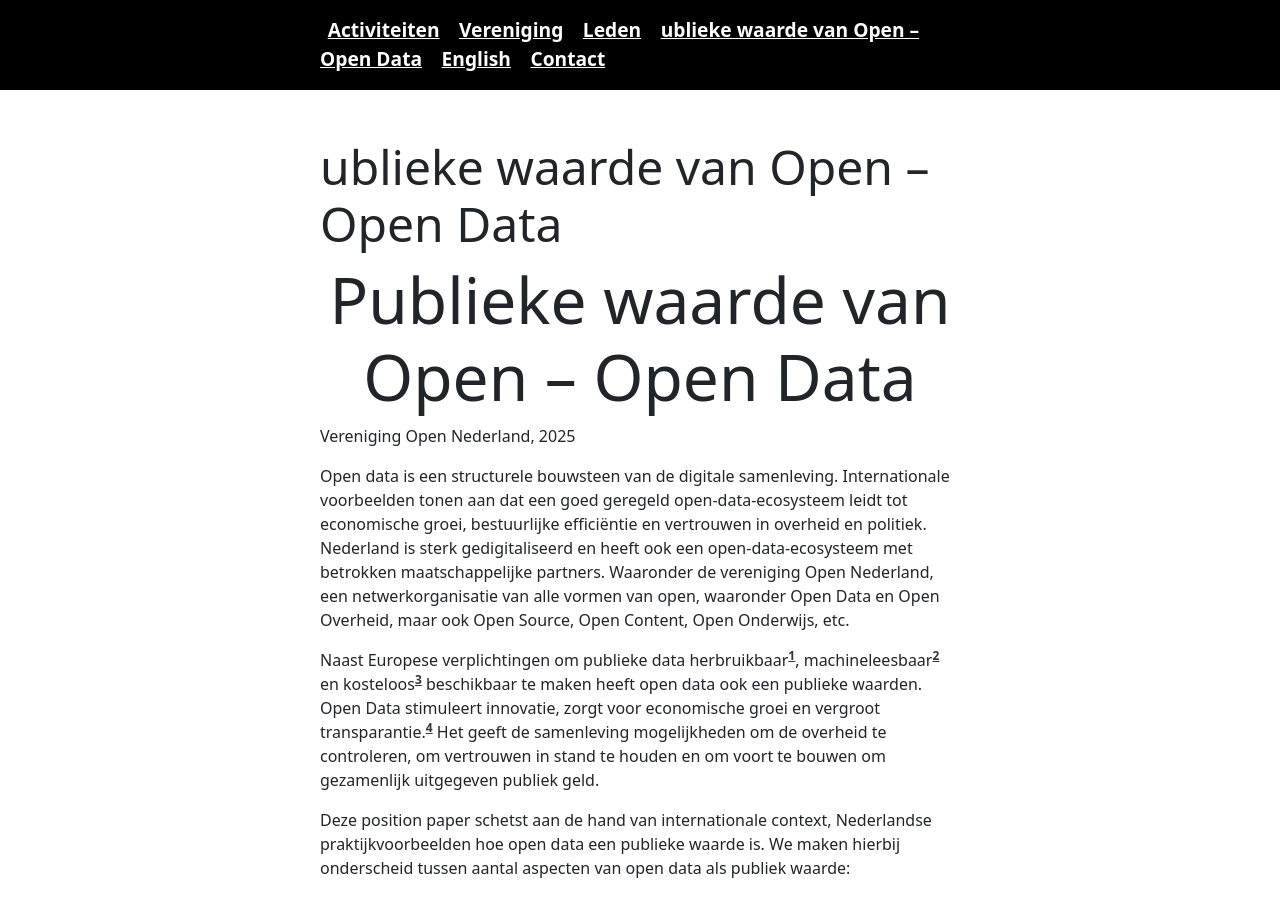
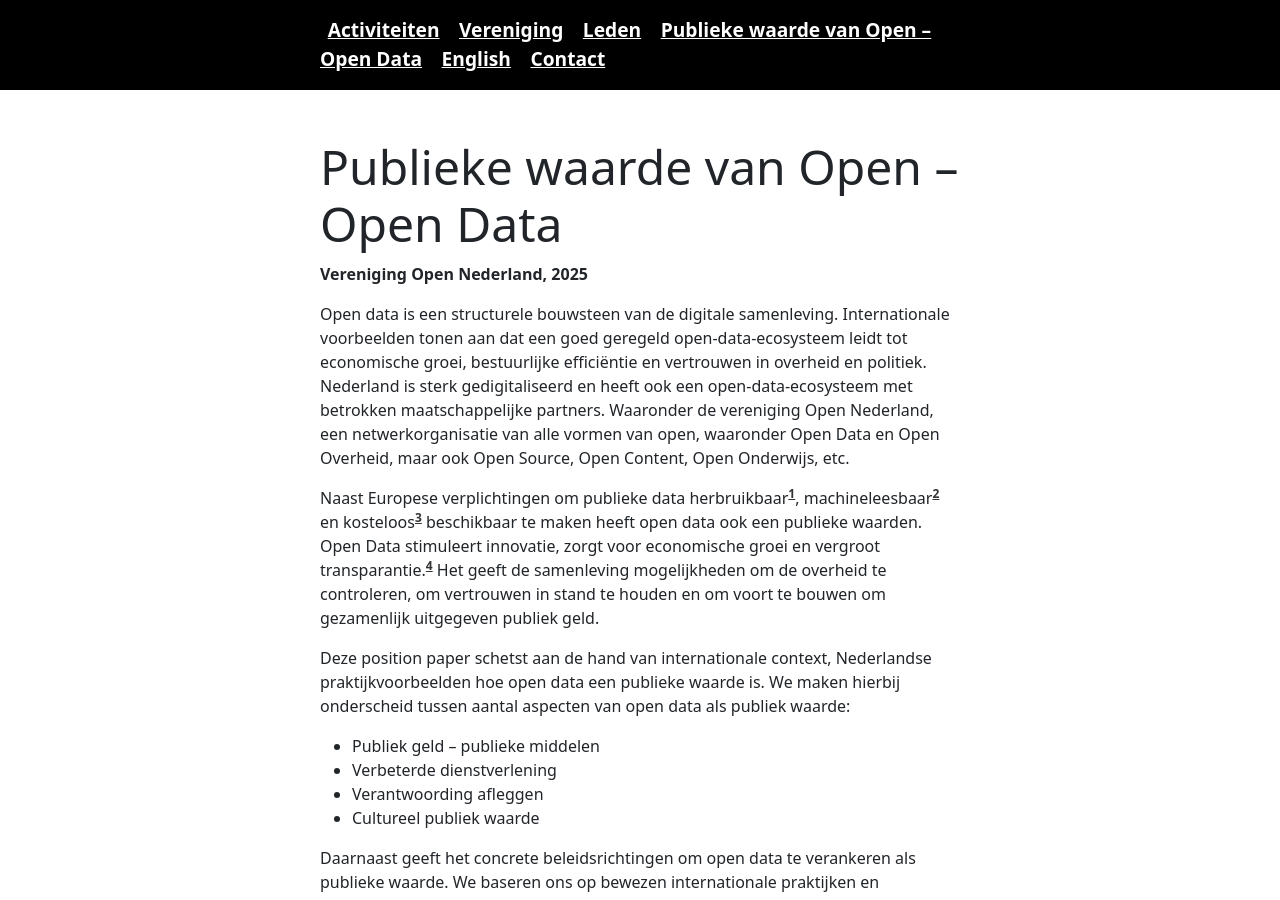
Before and after one commit to opennederland/www.opennederland.nl, a Jekyll site: the page built from pages/opendata.md, in a window 1280 px wide and 900 px high. Built offline with Jekyll 4.4.1, drawn with Linux system fonts in a browser that asks for light colours.

Commit message:
Update opendata.md

```diff
--- a/pages/opendata.md
+++ b/pages/opendata.md
@@ -1,13 +1,11 @@
 ---
 layout: default
-title: ublieke waarde van Open – Open Data
+title: Publieke waarde van Open – Open Data
 permalink: /publieke-waarde/open-data
 order: 3
 ---
 
-# Publieke waarde van Open – Open Data
-
-Vereniging Open Nederland, 2025
+**Vereniging Open Nederland, 2025**
 
 Open data is een structurele bouwsteen van de digitale samenleving. Internationale voorbeelden tonen aan dat een goed geregeld open-data-ecosysteem leidt tot economische groei, bestuurlijke efficiëntie en vertrouwen in overheid en politiek. Nederland is sterk gedigitaliseerd en heeft ook een open-data-ecosysteem met betrokken maatschappelijke partners. Waaronder de vereniging Open Nederland, een netwerkorganisatie van alle vormen van open, waaronder Open Data en Open Overheid, maar ook Open Source, Open Content, Open Onderwijs, etc.
 
```
Also changed, not shown: other parts of pages/opendata.md (+1 -0 lines).
